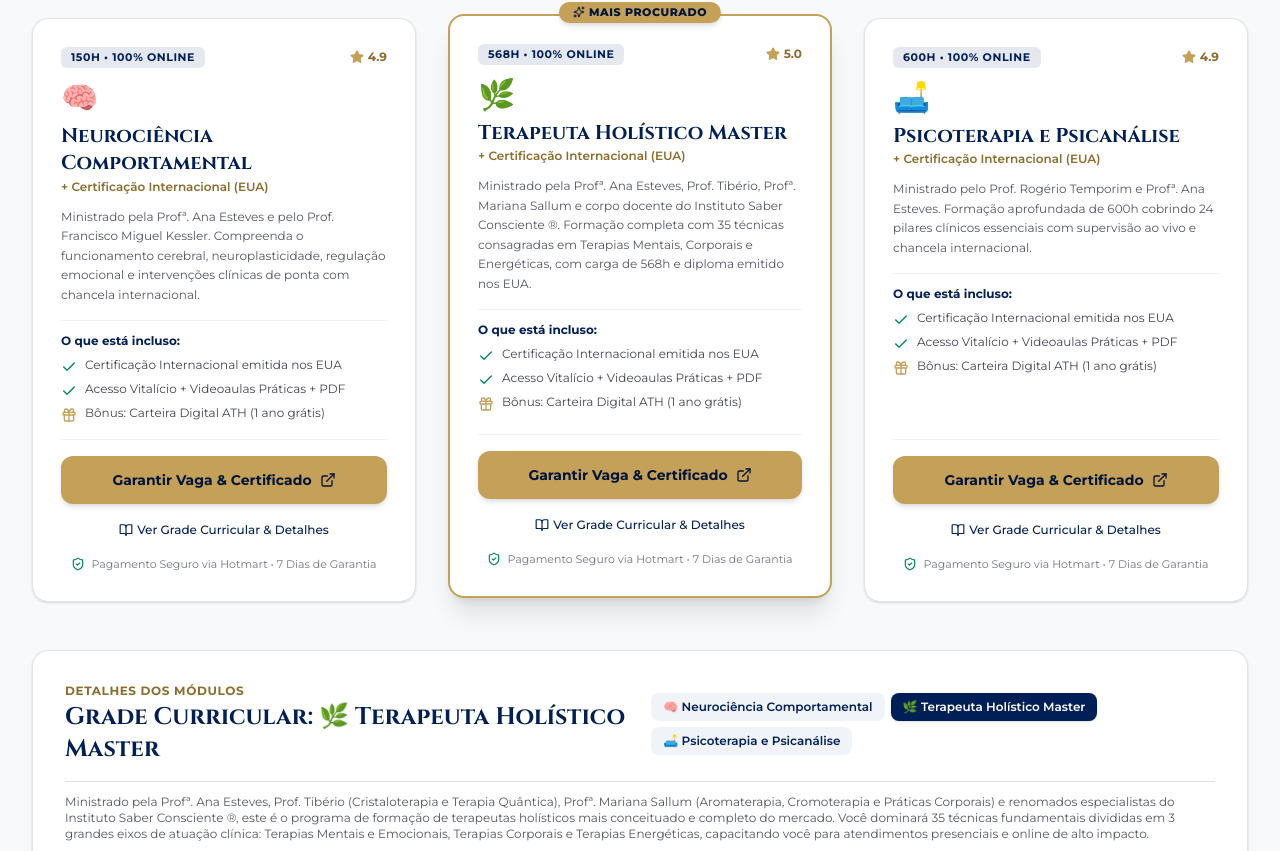
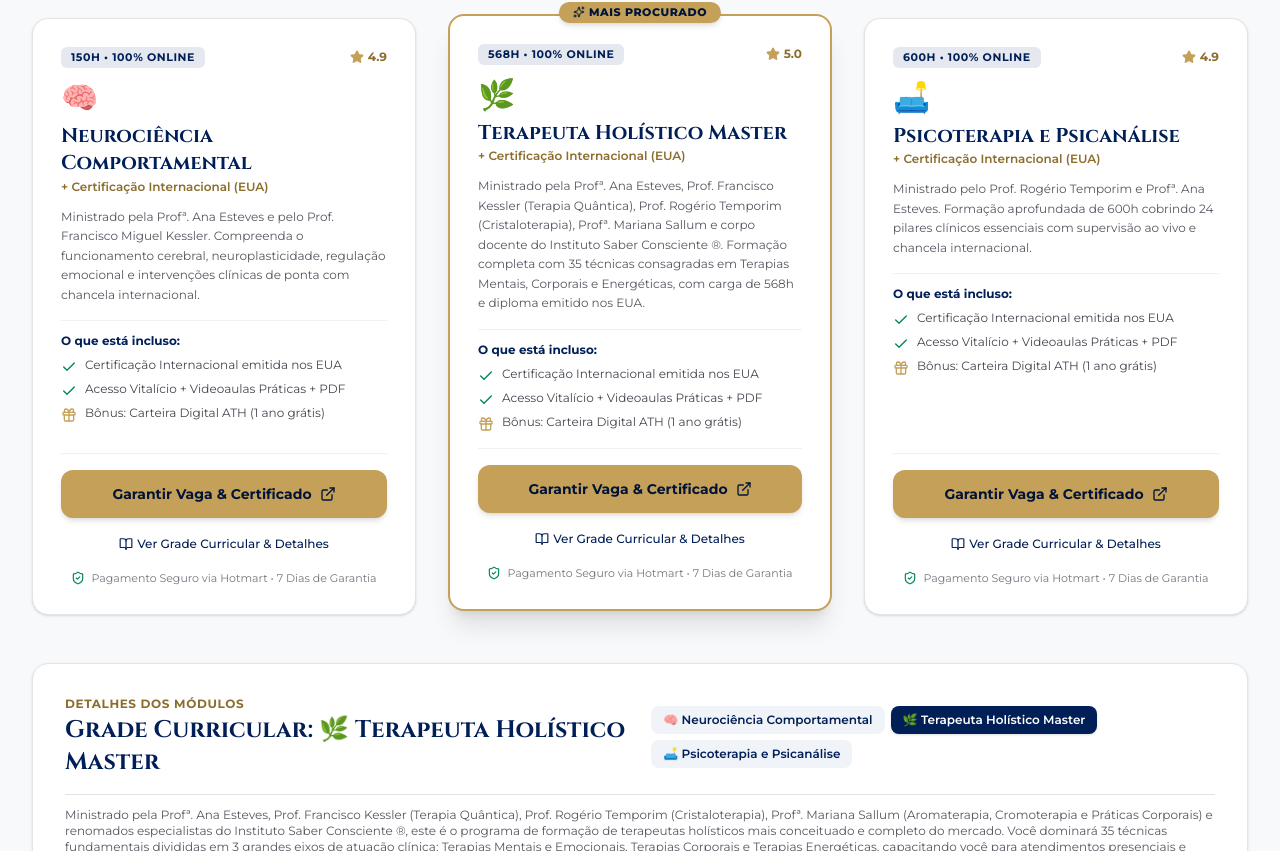
Before and after one commit to LucianaN8n/Forma-o-internacional, a React (Vite) app: page / in a window 1280 px wide. Shown: the part 1729-2580 px from the top of the page. Built offline with nearby package versions, Linux system fonts and the light colour scheme.

Commit message:
refactor: update instructor profiles and course data
Consolidate instructor roles and update course descriptions to reflect changes in the faculty expertise and distribution of therapy specializations.

```diff
--- a/src/components/InstructorSection.tsx
+++ b/src/components/InstructorSection.tsx
@@ -18,10 +18,10 @@
     },
     {
       name: "Prof. Rogério Temporim",
-      role: "Ministrante de Psicoterapia & Psicanálise",
+      role: "Psicoterapia, Psicanálise & Cristaloterapia",
       credential: "Graduado USP • Mestre em Psicologia (EUA)",
       image: "https://saberconscienteinstituto.com/wp-content/uploads/2023/05/rogerio-temporim-1.jpg",
-      bio: "Psicanalista clínico, neuropsicanalista e escritor. Conduz formações clínicas estruturadas e supervisões com mais de 77 mil alunos capacitados.",
+      bio: "Psicanalista clínico, neuropsicanalista, escritor e ministrante de cristaloterapia. Conduz formações clínicas estruturadas e supervisões com mais de 77 mil alunos capacitados.",
       highlight: "+77.000 Alunos"
     },
     {
@@ -34,19 +34,11 @@
     },
     {
       name: "Prof. Francisco Miguel Kessler",
-      role: "Ministrante de Neurociência & Hipnose",
+      role: "Terapia Quântica, Neurociência & Hipnose",
       credential: "Certificação Internacional • Mestre Reiki",
       image: "https://saberconscienteinstituto.com/wp-content/uploads/2023/05/francisco.png",
-      bio: "Hipnoterapeuta internacional e especialista em neurociência aplicada, reprogramação neural e desenvolvimento comportamental.",
-      highlight: "Hipnose Clínica"
-    },
-    {
-      name: "Prof. Tibério",
-      role: "Ministrante de Bioenergia & Quântica",
-      credential: "Cristais, PNL & Mindfulness",
-      image: "https://saberconscienteinstituto.com/wp-content/uploads/2023/05/tiberio.png",
-      bio: "Especialista em cristaloterapia, Programação Neurolinguística (PNL) e atenção plena para alinhamento físico e emocional.",
-      highlight: "PNL & Bioenergia"
+      bio: "Especialista em terapia quântica, hipnoterapeuta internacional e especialista em neurociência aplicada, reprogramação neural e desenvolvimento comportamental.",
+      highlight: "Quântica & Hipnose"
     },
     {
       name: "Profª. Mariana Sallum",
--- a/src/data/coursesData.ts
+++ b/src/data/coursesData.ts
@@ -94,8 +94,8 @@
     studentsCount: "+11.500 alunos",
     featured: true,
     highlightColor: "emerald",
-    shortDescription: "Ministrado pela Profª. Ana Esteves, Prof. Tibério, Profª. Mariana Sallum e corpo docente do Instituto Saber Consciente ®. Formação completa com 35 técnicas consagradas em Terapias Mentais, Corporais e Energéticas, com carga de 568h e diploma emitido nos EUA.",
-    fullDescription: "Ministrado pela Profª. Ana Esteves, Prof. Tibério (Cristaloterapia e Terapia Quântica), Profª. Mariana Sallum (Aromaterapia, Cromoterapia e Práticas Corporais) e renomados especialistas do Instituto Saber Consciente ®, este é o programa de formação de terapeutas holísticos mais conceituado e completo do mercado. Você dominará 35 técnicas fundamentais divididas em 3 grandes eixos de atuação clínica: Terapias Mentais e Emocionais, Terapias Corporais e Terapias Energéticas, capacitando você para atendimentos presenciais e online de alto impacto.",
+    shortDescription: "Ministrado pela Profª. Ana Esteves, Prof. Francisco Kessler (Terapia Quântica), Prof. Rogério Temporim (Cristaloterapia), Profª. Mariana Sallum e corpo docente do Instituto Saber Consciente ®. Formação completa com 35 técnicas consagradas em Terapias Mentais, Corporais e Energéticas, com carga de 568h e diploma emitido nos EUA.",
+    fullDescription: "Ministrado pela Profª. Ana Esteves, Prof. Francisco Kessler (Terapia Quântica), Prof. Rogério Temporim (Cristaloterapia), Profª. Mariana Sallum (Aromaterapia, Cromoterapia e Práticas Corporais) e renomados especialistas do Instituto Saber Consciente ®, este é o programa de formação de terapeutas holísticos mais conceituado e completo do mercado. Você dominará 35 técnicas fundamentais divididas em 3 grandes eixos de atuação clínica: Terapias Mentais e Emocionais, Terapias Corporais e Terapias Energéticas, capacitando você para atendimentos presenciais e online de alto impacto.",
     certificateTitle: "Executive Certified Diploma - Senior International Holistic Therapist (568h)",
     targetAudience: "Iniciantes do zero absoluto que desejam viver de terapia, bem como terapeutas já atuantes que desejam se consagrar com diploma internacional emitido nos EUA e um arsenal completo de 35 ferramentas de cura.",
     learningOutcomes: [
```
